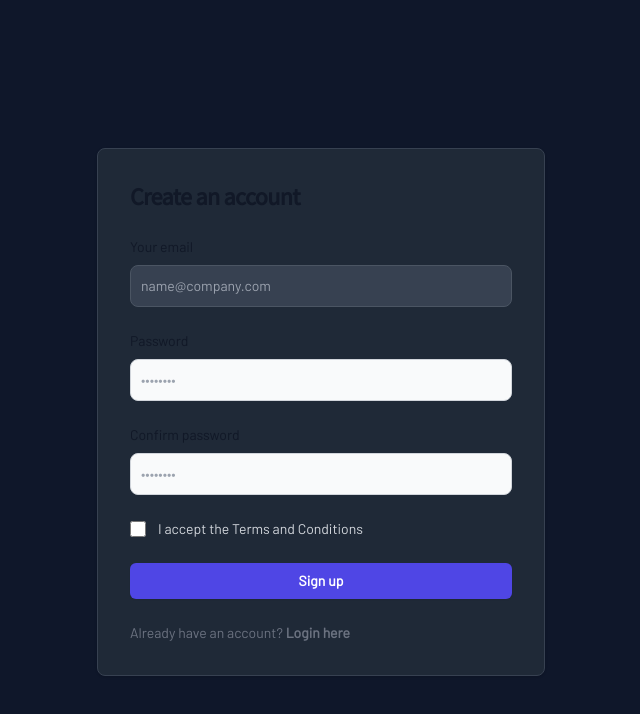
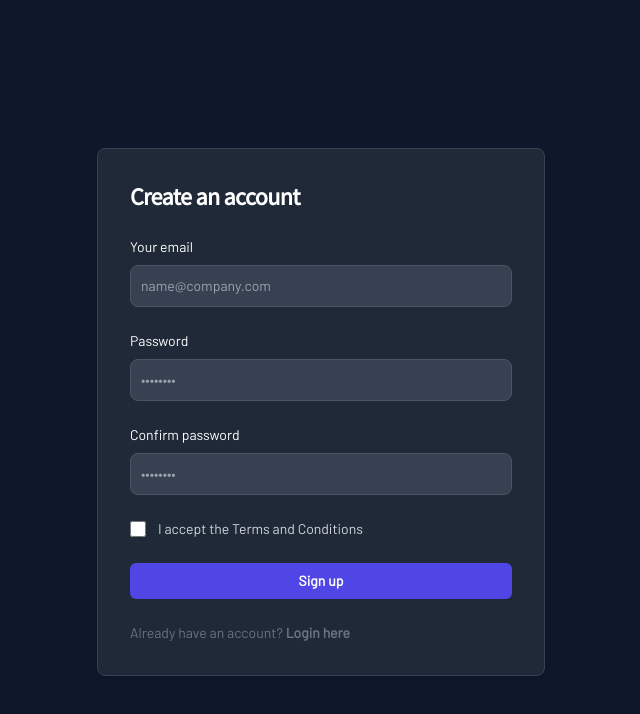
Before and after one commit to devkoustavdas/studentapp, a React (Vite) app: page /signup in a window 1280 px wide. Shown: the top 714 px of the page, without its empty margins (319-959 px from the left). Built offline with nearby package versions, Linux system fonts and the light colour scheme.

Commit message:
fifth commit

```diff
--- a/src/App.jsx
+++ b/src/App.jsx
@@ -3,6 +3,8 @@ import '@fontsource/barlow';
 import '@fontsource/courgette';
 import '@fontsource/source-sans-pro';
 import './App.css';
+
+
 
 import Breath from './pages/Breath';
 import Projects from './pages/Projects';
--- a/src/components/Projects/ProjectsTemplate/ProjectDescribeTemplate.jsx
+++ b/src/components/Projects/ProjectsTemplate/ProjectDescribeTemplate.jsx
@@ -47,7 +47,7 @@ const ProjectDescribeTemplate = ({ title, date, tags, standard, link, describe,
           <section className="bg-slate-800 rounded-lg px-5 py-3 pb-5 mt-5">
               <div className='text-gray-300 ml-1 mb-2'>Submit your Project Link</div>
               <div className='flex flex-col md:flex-row gap-3'>
-                  <input placeholder='Type the link to your project' className='block w-full md:w-10/12 rounded-md border-0 py-1.5 px-3 text-gray-900 shadow-sm ring-1 ring-inset ring-gray-300 placeholder:text-gray-400 focus:ring-2 focus:ring-inset focus:ring-indigo-600 sm:text-sm sm:leading-6' type="url" id="project_url" />
+                  <input placeholder='Type the link to your project' className='md:w-10/12' type="url" id="project_url" />
                   <button type="submit" className='block px-8 py-2 bg-indigo-600 text-gray-100 rounded-md'>Submit</button>
               </div>
           </section>
--- a/src/data/firebase.js
+++ b/src/data/firebase.js
@@ -1,10 +1,12 @@
-// Import the functions you need from the SDKs you need
+
 import { initializeApp } from "firebase/app";
 import { getAnalytics } from "firebase/analytics";
+import {getAuth} from "firebase/auth"
 
 const firebaseConfig = {
     apiKey: "AIzaSyAG37XBUEQKNTQrOT63snGgsTXvznHLIdY",
     authDomain: "decode-studentapp.firebaseapp.com",
+    databaseURL: "https://decode-studentapp-default-rtdb.asia-southeast1.firebasedatabase.app",
     projectId: "decode-studentapp",
     storageBucket: "decode-studentapp.appspot.com",
     messagingSenderId: "899383550517",
@@ -12,6 +14,8 @@ const firebaseConfig = {
     measurementId: "G-DQ07NVJW6B"
 };
 
-// Initialize Firebase
+
 const app = initializeApp(firebaseConfig);
-const analytics = getAnalytics(app);
+const auth = getAuth();
+
+export {app, auth};
--- a/src/index.css
+++ b/src/index.css
@@ -17,6 +17,10 @@
 
   button {
     @apply block px-8 py-2 bg-indigo-600 text-gray-100 rounded-md;
+  }
+
+  input {
+    @apply block w-full border sm:text-sm rounded-lg p-2.5 bg-gray-700 border-gray-600 placeholder-gray-400 text-white focus:ring-blue-500 focus:border-blue-500
   }
 }
 
--- a/src/pages/SignupPage.jsx
+++ b/src/pages/SignupPage.jsx
@@ -11,7 +11,9 @@ const SignupPage = () => {
     const [password, setPassword] = useState('');
     const [confirmPassword, setConfirmPassword] = useState('');
 
+
     const validateEverything = () => {
+
         const emailRegex = /^[^\s@]+@[^\s@]+\.[^\s@]+$/;
 
         if (emailRegex.test(email) != true || email == '') {
@@ -46,28 +48,28 @@ const SignupPage = () => {
             <div className="flex flex-col items-center justify-center px-6 py-8 mx-auto md:h-screen lg:py-0">
                 <div className="w-full rounded-lg shadow border md:mt-0 sm:max-w-md xl:p-0 bg-gray-800 border-gray-700">
                     <div className="p-6 space-y-4 md:space-y-6 sm:p-8">
-                        <h1 className="text-xl font-title font-bold leading-tight tracking-tight text-gray-900 md:text-2xl dark:text-white">
+                        <h1 className="text-xl font-title font-bold leading-tight tracking-tight md:text-2xl text-white">
                             Create an account
                         </h1>
                         <div className="space-y-4 md:space-y-6">
                             <div>
-                                <label htmlFor="email" className="block mb-2 text-sm font-medium text-gray-900 dark:text-white">Your email</label>
+                                <label htmlFor="email" className="block mb-2 text-sm font-medium text-white">Your email</label>
                                 <input type="email" value={email}
-                                    onChange={(e) => setEmail(e.target.value)} name="email" id="email" className="border sm:text-sm rounded-lg focus:ring-primary-600 focus:border-primary-600 block w-full p-2.5 bg-gray-700 border-gray-600 placeholder-gray-400 text-white focus:ring-blue-500 focus:border-blue-500" placeholder="name@company.com" required="" />
+                                    onChange={(e) => setEmail(e.target.value)} name="email" id="email" placeholder="name@company.com" required="true" />
                             </div>
                             <div>
-                                <label htmlFor="password" className="block mb-2 text-sm font-medium text-gray-900 dark:text-white">Password</label>
+                                <label htmlFor="password" className="block mb-2 text-sm font-medium  text-white">Password</label>
                                 <input type="password" value={password}
-                                    onChange={(e) => setPassword(e.target.value)} name="password" id="password" placeholder="••••••••" className="bg-gray-50 border border-gray-300 text-gray-900 sm:text-sm rounded-lg focus:ring-primary-600 focus:border-primary-600 block w-full p-2.5 dark:bg-gray-700 dark:border-gray-600 dark:placeholder-gray-400 dark:text-white dark:focus:ring-blue-500 dark:focus:border-blue-500" required="" />
+                                    onChange={(e) => setPassword(e.target.value)} name="password" id="password" placeholder="••••••••" required="true" />
                             </div>
                             <div>
-                                <label htmlFor="confirm-password" className="block mb-2 text-sm font-medium text-gray-900 dark:text-white">Confirm password</label>
+                                <label htmlFor="confirm-password" className="block mb-2 text-sm font-medium text-white">Confirm password</label>
                                 <input type="confirm-password" value={confirmPassword}
-                                    onChange={(e) => setConfirmPassword(e.target.value)} name="confirm-password" id="confirm-password" placeholder="••••••••" className="bg-gray-50 border border-gray-300 text-gray-900 sm:text-sm rounded-lg focus:ring-primary-600 focus:border-primary-600 block w-full p-2.5 dark:bg-gray-700 dark:border-gray-600 dark:placeholder-gray-400 dark:text-white dark:focus:ring-blue-500 dark:focus:border-blue-500" required="" />
+                                    onChange={(e) => setConfirmPassword(e.target.value)} name="confirm-password" id="confirm-password" placeholder="••••••••" required="" />
                             </div>
                             <div className="flex items-start">
                                 <div className="flex items-center h-5">
-                                    <input id="terms" aria-describedby="terms" type="checkbox" onClick={() => setTerms(!terms)} className="w-4 h-4 border border-gray-300 rounded bg-gray-50 focus:ring-3 focus:ring-primary-300 dark:bg-gray-700 dark:border-gray-600 dark:focus:ring-primary-600 dark:ring-offset-gray-800" required="" />
+                                    <input id="terms" aria-describedby="terms" type="checkbox" onClick={() => setTerms(!terms)} className="w-4 h-4 border  rounded focus:ring-3 focus:ring-primary-300 bg-gray-700 border-gray-600 dark:focus:ring-primary-600 dark:ring-offset-gray-800" required="" />
                                 </div>
                                 <div className="ml-3 text-sm">
                                     <label htmlFor="terms" className="font-light text-gray-300">I accept the <a className="font-medium text-primary-600 hover:underline dark:text-primary-500" href="#">Terms and Conditions</a></label>
@@ -86,8 +88,8 @@ const SignupPage = () => {
                 </div>
             </div>
             {showEmailPopup && <Popup alertTitle="Invalid Email ID" alertText="Please check if the email ID you typed is valid." />}
-            {showPasswordPopup && <Popup alertTitle="Password Mismatch" alertText="Please check if you have typed different password while confirming it." />}
-            {showEmailPopup && <Popup alertTitle="Terms and Conditions not agreed" alertText="Please accept the Terms and Conditions by clicking on the box." />}
+            {showPasswordPopup && <Popup alertTitle="Password Mismatch" alertText="Please check if you have typed different password while confirming it or you have missed typing it." />}
+            {showTermsPopup && <Popup alertTitle="Terms and Conditions not agreed" alertText="Please accept the Terms and Conditions by clicking on the box." />}
         </section>
     )
 }
```
Also changed, not shown: src/contexts/AuthContext.js (added, +35 -0 lines).
